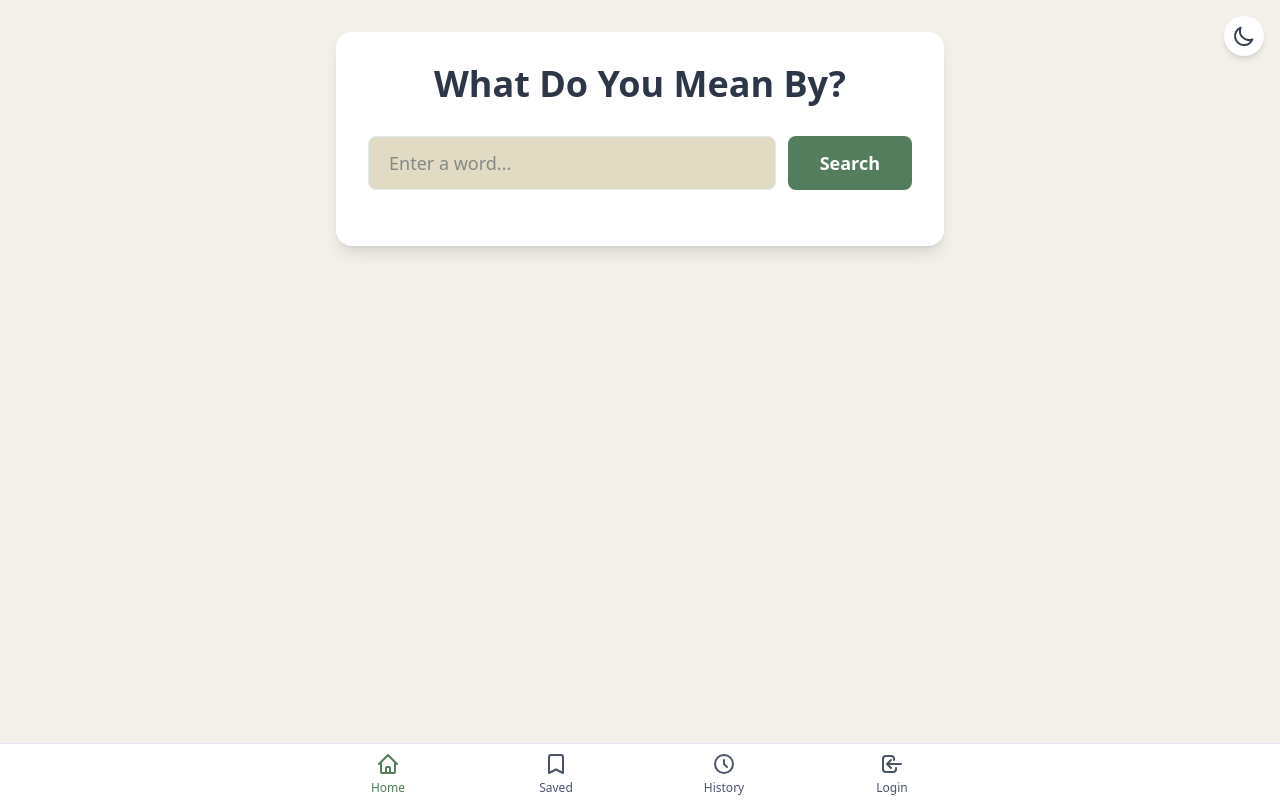
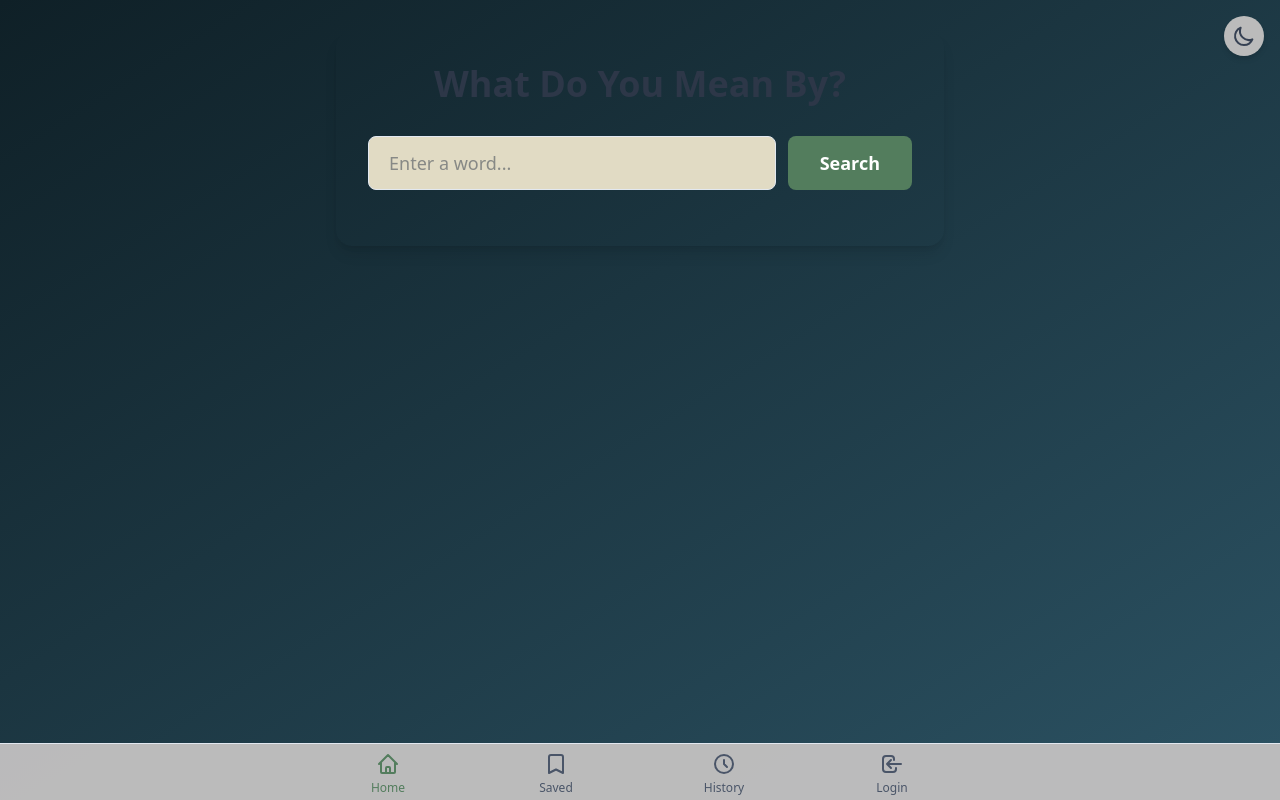
Before and after one commit to Saurabh5233/What-Do-You-mean-by, a React (Vite) app in the folder Frontend/: page / in a window 1280 px wide. Built offline with nearby package versions, Linux system fonts and the light colour scheme; no server answers.

Commit message:
feat: Implement background animation and update HomePage styling

```diff
--- a/Frontend/src/App.jsx
+++ b/Frontend/src/App.jsx
@@ -1,4 +1,4 @@
-import React, { useState, useEffect, useContext } from 'react';
+import React, { useState, useEffect, useContext, useRef } from 'react';
 import { BrowserRouter as Router, Routes, Route, Navigate, useNavigate } from 'react-router-dom';
 import { AuthProvider, useAuth } from './Context/AuthContext';
 import { defineWord, getSavedWords, saveWord, deleteSavedWords, getHistory, saveHistory, deleteHistoryItems } from './Services/wordService';
@@ -140,8 +140,100 @@ function MainApp() {
     navigate('/');
   };
 
+
+  // to handle background animation...
+  // const canvasRef = useRef(null);
+
+  // useEffect(() => {
+  //   const canvas = canvasRef.current;
+  //   if (!canvas) return; // <- avoid running early
+
+  //   const ctx = canvas.getContext("2d");
+  //   function resizeCanvas() {
+  //     canvas.width = window.innerWidth;
+  //     canvas.height = window.innerHeight;
+  //   }
+  //   resizeCanvas();
+  //   window.addEventListener("resize", resizeCanvas);
+
+  //   // --- Stars setup ---
+  //   const stars = [];
+  //   const numStars = 300;
+  //   for (let i = 0; i < numStars; i++) {
+  //     stars.push({
+  //       x: Math.random() * canvas.width,
+  //       y: Math.random() * canvas.height,
+  //       radius: Math.random() * 2 + 1,
+  //       twinkle: Math.random() * 0.05 + 0.02,
+  //       alpha: Math.random() * 0.5 + 0.5,
+  //     });
+  //   }
+
+  //   class Ripple {
+  //     constructor(x, y) {
+  //       this.x = x;
+  //       this.y = y;
+  //       this.radius = 0;
+  //       this.alpha = 0.5;
+  //     }
+  //     update() {
+  //       this.radius += 2;
+  //       this.alpha -= 0.01;
+  //     }
+  //     draw() {
+  //       ctx.beginPath();
+  //       ctx.arc(this.x, this.y, this.radius, 0, Math.PI * 2);
+  //       ctx.strokeStyle = `rgba(255,255,255,${this.alpha})`;
+  //       ctx.lineWidth = 2;
+  //       ctx.stroke();
+  //     }
+  //   }
+
+  //   const ripples = [];
+
+  //   function animate() {
+  //     ctx.clearRect(0, 0, canvas.width, canvas.height);
+
+  //     // Stars
+  //     stars.forEach((star) => {
+  //       star.alpha += star.twinkle;
+  //       if (star.alpha > 1 || star.alpha < 0.3) star.twinkle *= -1;
+  //       ctx.beginPath();
+  //       ctx.arc(star.x, star.y, star.radius, 0, Math.PI * 2);
+  //       ctx.fillStyle = `rgba(255,255,255,${star.alpha})`;
+  //       ctx.fill();
+  //     });
+
+  //     // Ripples
+  //     for (let i = ripples.length - 1; i >= 0; i--) {
+  //       ripples[i].update();
+  //       ripples[i].draw();
+  //       if (ripples[i].alpha <= 0) ripples.splice(i, 1);
+  //     }
+
+  //     requestAnimationFrame(animate);
+  //   }
+
+  //   const handleClick = (e) => ripples.push(new Ripple(e.clientX, e.clientY));
+  //   const handleMove = (e) => ripples.push(new Ripple(e.clientX, e.clientY));
+
+  //   canvas.addEventListener("click", handleClick);
+  //   canvas.addEventListener("mousemove", handleMove);
+
+  //   animate();
+  //   console.log("Animation working.....");
+  //   return () => {
+  //     window.removeEventListener("resize", resizeCanvas);
+  //     canvas.removeEventListener("click", handleClick);
+  //     canvas.removeEventListener("mousemove", handleMove);
+  //   };
+  // }, []);
+
+
   return (
-    <div className="min-h-screen bg-[#F2F0E9] dark:bg-[#0F2B2C] transition-colors duration-300">
+      // <div className="min-h-screen bg-[#F2F0E9] dark:bg-[#0F2B2C] transition-colors duration-300">
+      <div className="min-h-screen bg-gradient-to-br from-[#0F2027] to-[#2C5364]  transition-colors duration-300">
+
         <ThemeToggleButton theme={theme} toggleTheme={toggleTheme} />
 
         <Routes>
--- a/Frontend/src/Pages/HomePage.jsx
+++ b/Frontend/src/Pages/HomePage.jsx
@@ -20,7 +20,8 @@ export default function HomePage({
 
   return (
     <div className="w-full max-w-2xl mx-auto p-6 md:p-8">
-      <div className="bg-[var(--bg-secondary)] rounded-2xl shadow-lg p-8 transition-colors duration-300">
+      {/* <div className="bg-[var(--bg-secondary)] rounded-2xl shadow-lg p-8 transition-colors duration-300"> */}
+      <div className="dark:bg-[var(--bg-secondary)] rounded-2xl shadow-lg p-8 transition-colors duration-300">
         <h1 className="text-4xl font-bold text-[var(--text-primary)] text-center mb-8">
           What Do You Mean By?
         </h1>
--- a/Frontend/src/index.css
+++ b/Frontend/src/index.css
@@ -1,86 +1,19 @@
 @import "tailwindcss";
-/*
 
-:root {
-  font-family: system-ui, Avenir, Helvetica, Arial, sans-serif;
-  line-height: 1.5;
-  font-weight: 400;
-
-  color-scheme: light dark;
-  color: rgba(255, 255, 255, 0.87);
-  background-color: #242424;
-
-  font-synthesis: none;
-  text-rendering: optimizeLegibility;
-  -webkit-font-smoothing: antialiased;
-  -moz-osx-font-smoothing: grayscale;
-}
-
-a {
-  font-weight: 500;
-  color: #646cff;
-  text-decoration: inherit;
-}
-a:hover {
-  color: #535bf2;
-}
-
-body {
-  margin: 0;
-  display: flex;
-  place-items: center;
-  min-width: 320px;
-  min-height: 100vh;
-}
-
-h1 {
-  font-size: 3.2em;
-  line-height: 1.1;
-}
-
-button {
-  border-radius: 8px;
-  border: 1px solid transparent;
-  padding: 0.6em 1.2em;
-  font-size: 1em;
-  font-weight: 500;
-  font-family: inherit;
-  background-color: #1a1a1a;
-  cursor: pointer;
-  transition: border-color 0.25s;
-}
-button:hover {
-  border-color: #646cff;
-}
-button:focus,
-button:focus-visible {
-  outline: 4px auto -webkit-focus-ring-color;
-}
-
-@media (prefers-color-scheme: light) {
-  :root {
-    color: #213547;
-    background-color: #ffffff;
-  }
-  a:hover {
-    color: #747bff;
-  }
-  button {
-    background-color: #f9f9f9;
-  }
-} */
 
 
 
 /* Light theme (default) */
 :root {
   --bg-primary: #E1DBC4;
-  --bg-secondary: #FFFFFF;
+  --bg-secondary: #c1bfbff7;
   --text-primary: #2d3748;
   --text-secondary: #4a5568;
   --accent-primary: #537D5D;
   --accent-secondary: #6A9971;
   --border-color: #e2e8f0;
+  --bg-gradient: linear-gradient(135deg, #1e3c72, #2a5298);
+
 }
 
 .dark {
```
Also changed, not shown: Frontend/index.html (+88 -0 lines), Frontend/src/App.css (deleted, +0 -42 lines). Lines whose indentation alone changed are shown as unchanged.
